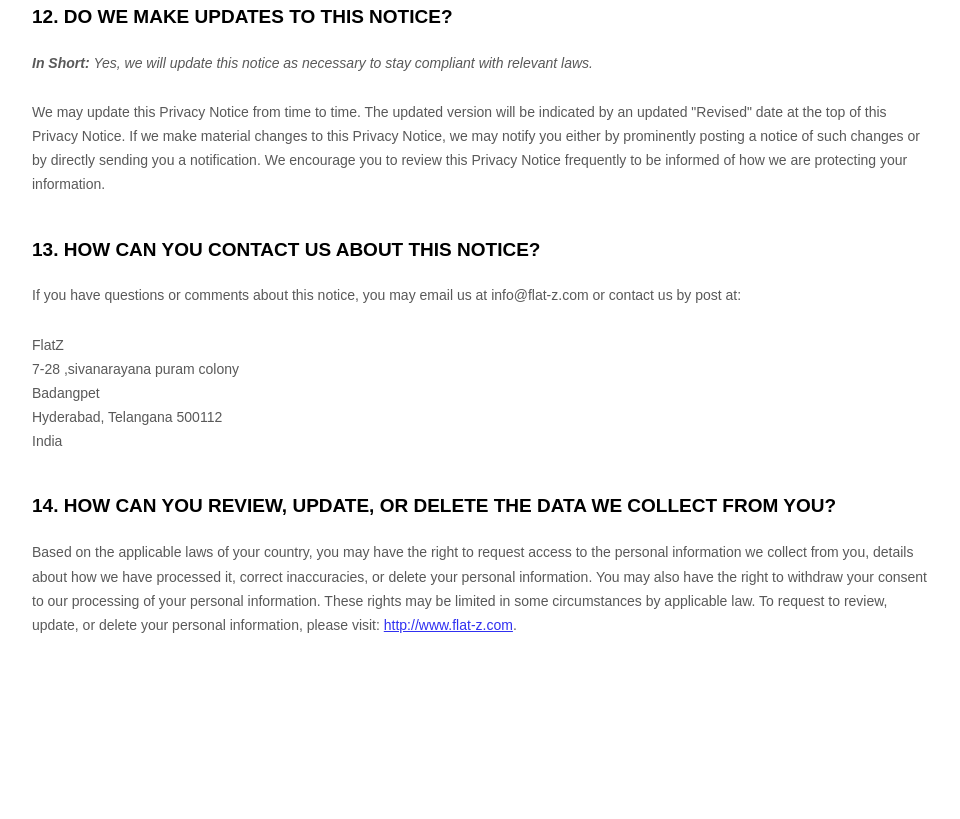
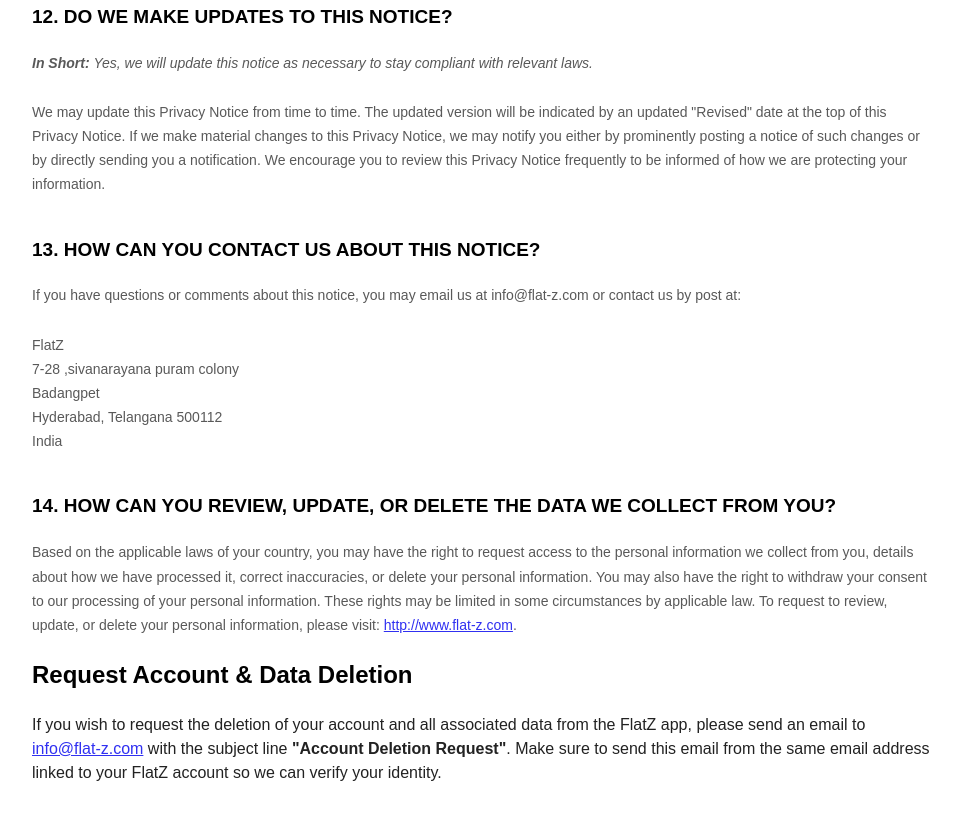
Before and after one commit to Chandu1706/Flatz-website, a plain HTML site: page privacy_policy.html in a window 1280 px wide. Shown: the part 9929-10748 px from the top of the page, without its empty margins (158-1118 px from the left). Before the commit the page ends 10662 px from the top, so only its background shows below. Drawn offline with Linux system fonts and the light colour scheme.

Commit message:
added deletion instructions in privacy policy

```diff
--- a/privacy_policy.html
+++ b/privacy_policy.html
@@ -72,6 +72,18 @@
     </style>
       </div>
 
-  </main>
+
+<section id="data-deletion-request">
+  <h2>Request Account &amp; Data Deletion</h2>
+  <p>
+    If you wish to request the deletion of your account and all associated data from the FlatZ app,
+    please send an email to <a href="mailto:info@flat-z.com">info@flat-z.com</a> with the subject line
+    <strong>"Account Deletion Request"</strong>. Make sure to send this email from the same email address linked
+    to your FlatZ account so we can verify your identity.
+  </p>
+
+</section>
+
+</main>
 </body>
 </html>
```
